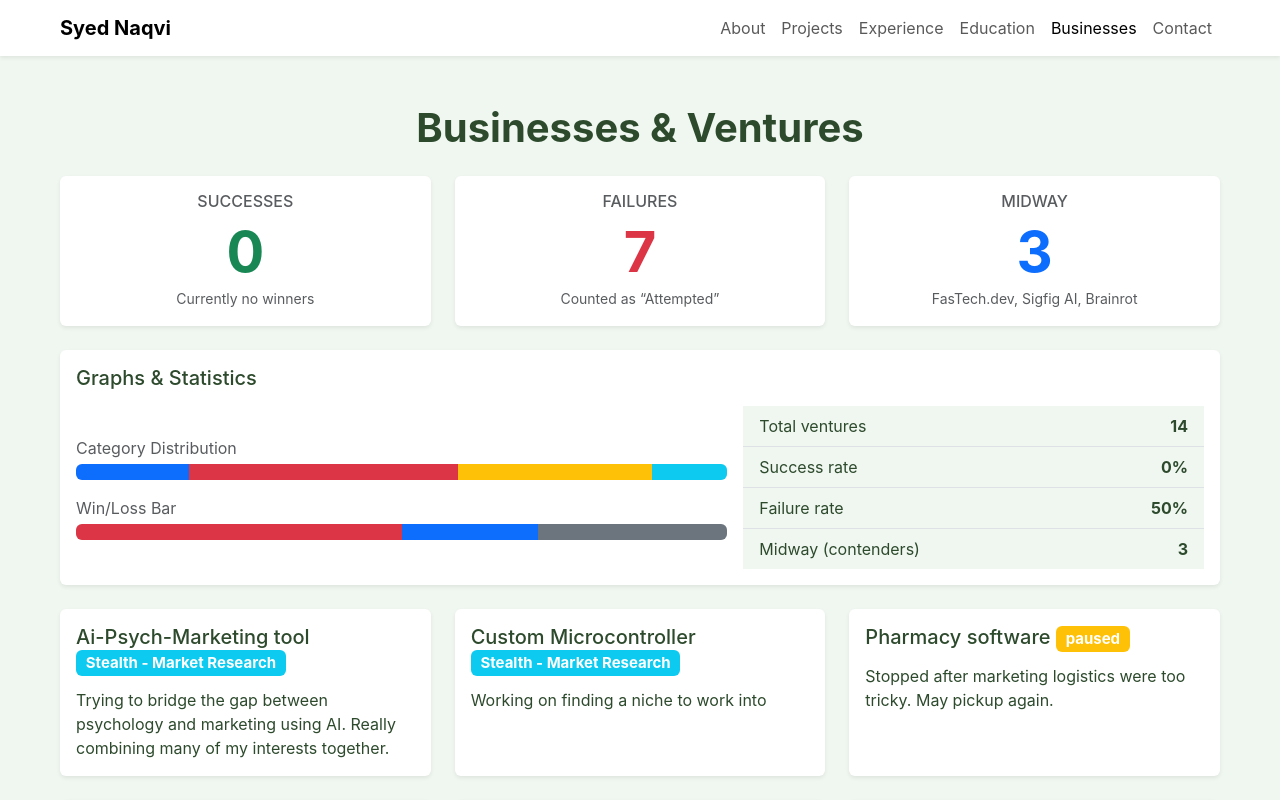
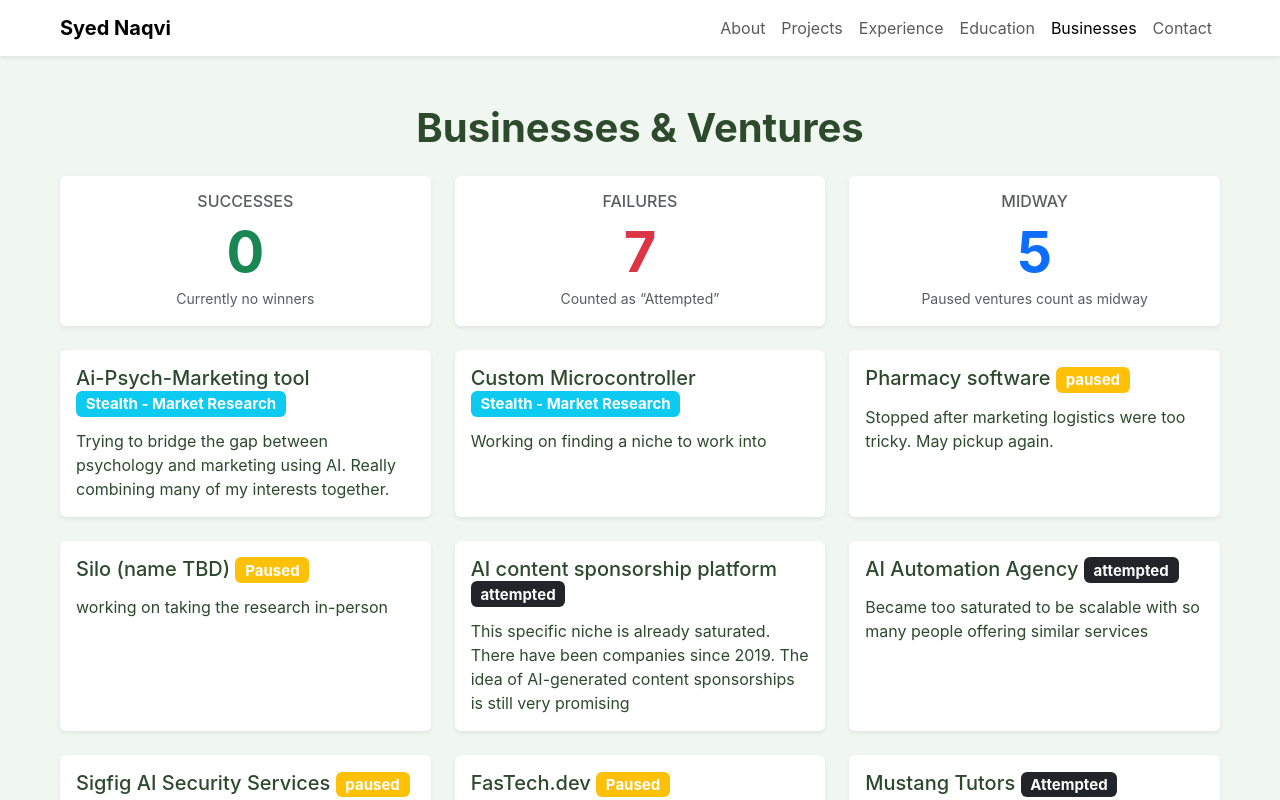
Before and after one commit to Faseeh-Naqvi/faseeh.ca, a React (Create React App) app in the folder my-portfolio/: page /businesses in a window 1280 px wide. Shown: the top 800 px of the page. Built offline with nearby package versions, Linux system fonts and the light colour scheme.

Commit message:
added stats card

```diff
--- a/my-portfolio/src/pages/Business.js
+++ b/my-portfolio/src/pages/Business.js
@@ -145,12 +145,12 @@ export default function Businesses() {
 				const total = normalized.length;
 				const successCount = normalized.filter((x) => x.success).length; // expected 0 for now
 				const failureCount = normalized.filter((x) => x.failure).length;
-				const midwayExclusive = normalized.filter((x) => x.midway && !x.success && !x.failure).length;
-				const pausedCount = normalized.filter((x) => x.paused).length;
+				// Midway now includes all paused + named midway, excluding wins/failures
+				const midwayCount = normalized.filter((x) => (x.paused || x.midway) && !x.success && !x.failure).length;
 				const stealthCount = normalized.filter((x) => x.stealth).length;
 				const otherCount = Math.max(
 					0,
-					total - (successCount + failureCount + midwayExclusive + pausedCount + stealthCount)
+					total - (successCount + failureCount + midwayCount + stealthCount)
 				);
 				const pct = (n) => (total ? Math.round((n / total) * 100) : 0);
 
@@ -180,75 +180,14 @@ export default function Businesses() {
 								<div className="card h-100 text-center shadow-sm">
 									<div className="card-body">
 										<h6 className="text-uppercase text-muted mb-2">Midway</h6>
-										<div className="display-4 fw-bold text-primary">{midwayExclusive}</div>
-										<small className="text-muted">FasTech.dev, Sigfig AI, Brainrot</small>
+										<div className="display-4 fw-bold text-primary">{midwayCount}</div>
+										<small className="text-muted">Paused ventures count as midway</small>
 									</div>
 								</div>
 							</div>
 						</div>
 
-						{/* Graphs & Statistics */}
-						<div className="card shadow-sm mb-4">
-							<div className="card-body">
-								<h5 className="card-title mb-3">Graphs & Statistics</h5>
-								<div className="row g-3 align-items-center">
-									<div className="col-lg-7">
-										<p className="mb-1 text-muted">Category Distribution</p>
-										<div className="progress" role="progressbar" aria-label="Category Distribution" aria-valuemin="0" aria-valuemax="100">
-											{successCount > 0 && (
-												<div className="progress-bar bg-success" style={{ width: `${pct(successCount)}%` }} title={`Success ${pct(successCount)}%`}></div>
-											)}
-											{midwayExclusive > 0 && (
-												<div className="progress-bar bg-primary" style={{ width: `${pct(midwayExclusive)}%` }} title={`Midway ${pct(midwayExclusive)}%`}></div>
-											)}
-											{failureCount > 0 && (
-												<div className="progress-bar bg-danger" style={{ width: `${pct(failureCount)}%` }} title={`Failures ${pct(failureCount)}%`}></div>
-											)}
-											{pausedCount > 0 && (
-												<div className="progress-bar bg-warning" style={{ width: `${pct(pausedCount)}%` }} title={`Paused ${pct(pausedCount)}%`}></div>
-											)}
-											{stealthCount > 0 && (
-												<div className="progress-bar bg-info" style={{ width: `${pct(stealthCount)}%` }} title={`Stealth ${pct(stealthCount)}%`}></div>
-											)}
-											{otherCount > 0 && (
-												<div className="progress-bar bg-secondary" style={{ width: `${pct(otherCount)}%` }} title={`Other ${pct(otherCount)}%`}></div>
-											)}
-										</div>
 
-										<p className="mt-3 mb-1 text-muted">Win/Loss Bar</p>
-										<div className="progress" role="progressbar" aria-label="Wins vs Losses" aria-valuemin="0" aria-valuemax="100">
-											<div className="progress-bar bg-success" style={{ width: `${pct(successCount)}%` }} title={`Wins ${pct(successCount)}%`}></div>
-											<div className="progress-bar bg-danger" style={{ width: `${pct(failureCount)}%` }} title={`Losses ${pct(failureCount)}%`}>
-											</div>
-											<div className="progress-bar bg-primary" style={{ width: `${pct(midwayExclusive)}%` }} title={`Midway ${pct(midwayExclusive)}%`}>
-											</div>
-											<div className="progress-bar bg-secondary" style={{ width: `${pct(total - (successCount + failureCount + midwayExclusive))}%` }} title={`Other ${pct(total - (successCount + failureCount + midwayExclusive))}%`}>
-											</div>
-										</div>
-									</div>
-									<div className="col-lg-5">
-										<ul className="list-group list-group-flush">
-											<li className="list-group-item d-flex justify-content-between align-items-center">
-												<span>Total ventures</span>
-												<strong>{total}</strong>
-											</li>
-											<li className="list-group-item d-flex justify-content-between align-items-center">
-												<span>Success rate</span>
-												<strong>{pct(successCount)}%</strong>
-											</li>
-											<li className="list-group-item d-flex justify-content-between align-items-center">
-												<span>Failure rate</span>
-												<strong>{pct(failureCount)}%</strong>
-											</li>
-											<li className="list-group-item d-flex justify-content-between align-items-center">
-												<span>Midway (contenders)</span>
-												<strong>{midwayExclusive}</strong>
-											</li>
-										</ul>
-									</div>
-								</div>
-							</div>
-						</div>
 					</>
 				);
 			})()}
```
